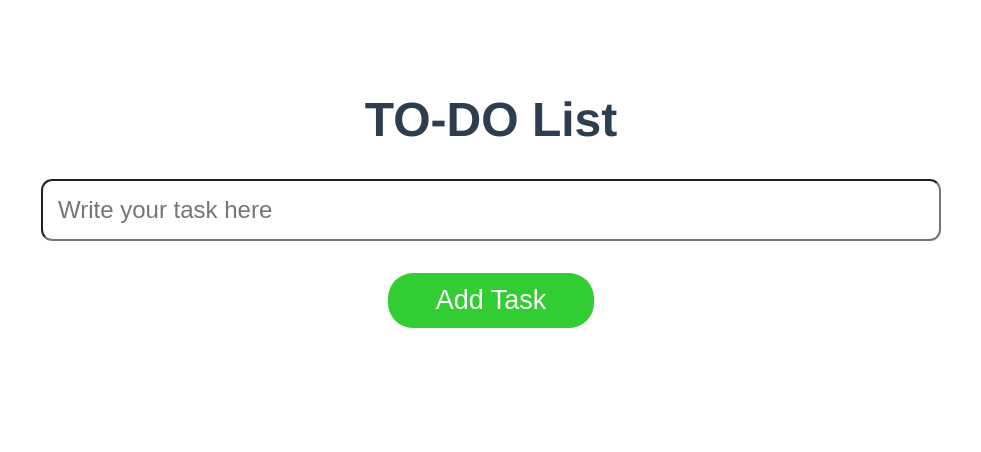
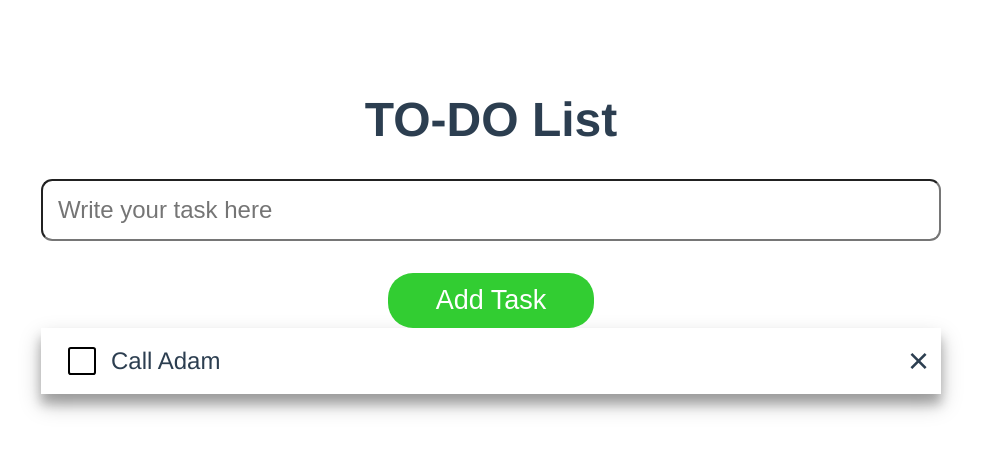
Before and after one commit to juntch/is2-todo, an Angular app: page / in a window 1280 px wide. Shown: the top 452 px of the page, without its empty margins (149-1130 px from the left). Built offline with nearby package versions, Linux system fonts and the light colour scheme.

Commit message:
implementation task-item component base ui

```diff
--- a/src/app/app.component.html
+++ b/src/app/app.component.html
@@ -1 +1,2 @@
 <app-task-add></app-task-add>
+<app-task-item></app-task-item>
--- /dev/null
+++ b/src/app/todo/task-item/task-item.component.html
@@ -0,0 +1,5 @@
+<div class="task-item">
+    <input type="checkbox" class="status">
+    <div class="title done">Call Adam</div>
+    <div class="deletion"></div>
+</div>
--- /dev/null
+++ b/src/app/todo/task-item/task-item.component.scss
@@ -0,0 +1,47 @@
+.task-item {
+  display: flex;
+  align-items: center;
+  padding: 0.5rem;
+  box-shadow: 0 10px 20px rgba(0, 0, 0, 0.25), 0 10px 10px rgba(0, 0, 0, 0.22);
+
+  .status {
+    margin: auto 0.625rem;
+    appearance: none;
+    border-radius: 10%;
+    border-style: solid;
+    border-width: 0.1rem;
+
+    &:checked::before {
+      content: "✓";
+      text-align: center;
+      font-size: 0.7rem;
+      font-weight: 700;
+    }
+
+    &::before {
+      content: "";
+      display: inline-block;
+      vertical-align: bottom;
+      width: 1rem;
+      height: 1rem;
+    }
+
+    .done {
+      border-color: #a9a9a9;
+    }
+  }
+
+  .title {
+    flex-grow: 1;
+    .done {
+      text-decoration: line-through;
+      color: #a9a9a9;
+    }
+  }
+
+  .deletion:after {
+    display: inline-block;
+    content: "\00d7"; /* displays 'X' */
+    font-size: 1.5rem;
+  }
+}
--- /dev/null
+++ b/src/app/todo/task-item/task-item.component.ts
@@ -0,0 +1,15 @@
+import { Component, OnInit } from '@angular/core';
+
+@Component({
+  selector: 'app-task-item',
+  templateUrl: './task-item.component.html',
+  styleUrls: ['./task-item.component.scss']
+})
+export class TaskItemComponent implements OnInit {
+
+  constructor() { }
+
+  ngOnInit(): void {
+  }
+
+}
--- a/src/app/todo/todo.module.ts
+++ b/src/app/todo/todo.module.ts
@@ -1,10 +1,13 @@
 import { NgModule } from '@angular/core';
 import { CommonModule } from '@angular/common';
 import { TaskAddComponent } from './task-add/task-add.component';
+import { TaskItemComponent } from './task-item/task-item.component';
+
+const components = [TaskAddComponent, TaskItemComponent];
 
 @NgModule({
-  declarations: [TaskAddComponent],
+  declarations: components,
   imports: [CommonModule],
-  exports: [TaskAddComponent],
+  exports: components,
 })
 export class TodoModule {}
```
